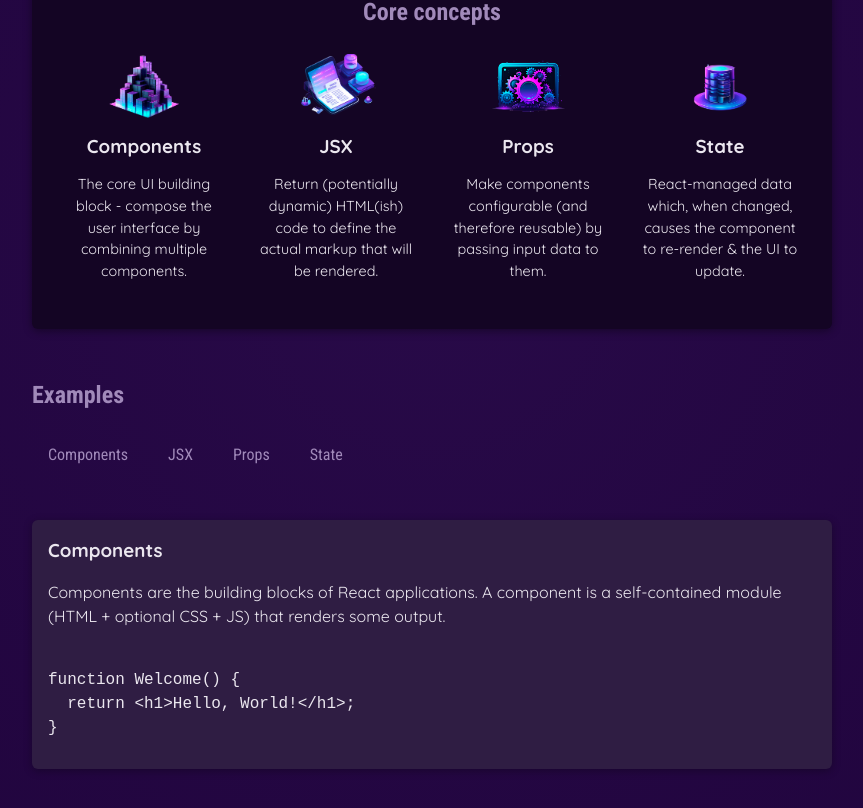
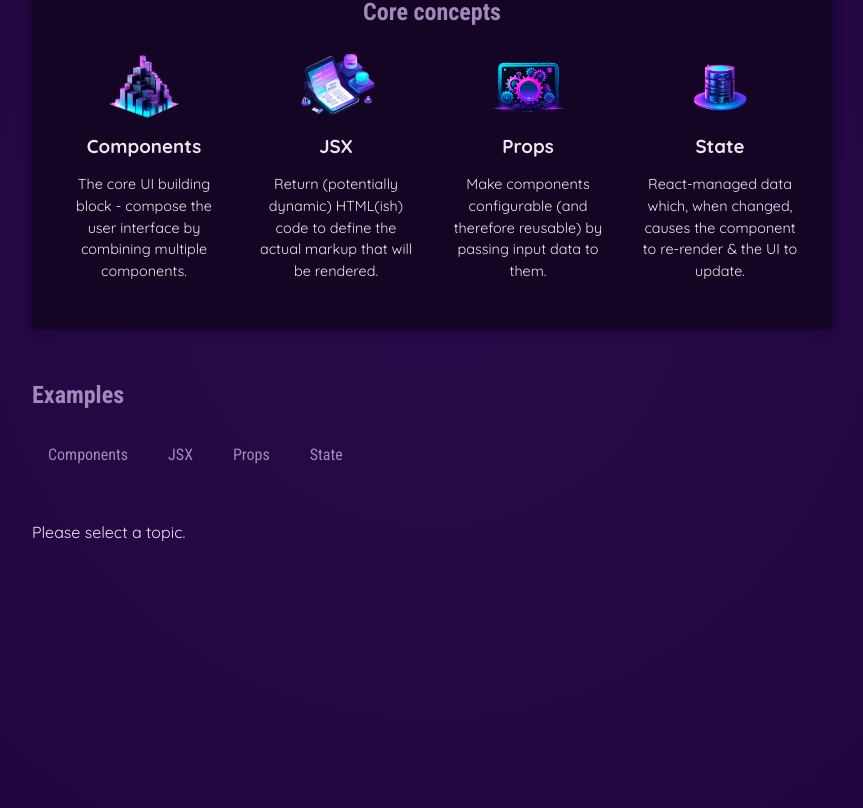
Before and after one commit to ibeneliz/react-project-1, a React (Vite) app: page / in a window 1280 px wide. Shown: the part 370-1178 px from the top of the page, without its empty margins (208-1071 px from the left). Built offline with nearby package versions, Linux system fonts and the light colour scheme.

Commit message:
Outputting list data dynamically

```diff
--- a/src/App.jsx
+++ b/src/App.jsx
@@ -5,9 +5,9 @@
 import { useState } from 'react';
 
 function App() {
-  const [selectedTopic, setSelectedTopic] = useState('components');
+  const [selectedTopic, setSelectedTopic] = useState('');
 
-  function handleSelect(selectedButton){
+  function handleSelect(selectedButton) {
     setSelectedTopic(selectedButton);
   }
 
@@ -18,22 +18,24 @@
         <section id="core-concepts">
           <h2>Core concepts</h2>
           <ul>
-            <CoreConcept title={CORE_CONCEPTS[0].title} description={CORE_CONCEPTS[0].description} image={CORE_CONCEPTS[0].image} />
+            {CORE_CONCEPTS.map((item) => (<CoreConcept key={item.title} {...item} />))}
+            {/* <CoreConcept title={CORE_CONCEPTS[0].title} description={CORE_CONCEPTS[0].description} image={CORE_CONCEPTS[0].image} />
             <CoreConcept {...CORE_CONCEPTS[1]} />
             <CoreConcept {...CORE_CONCEPTS[2]} />
-            <CoreConcept {...CORE_CONCEPTS[3]} />
+            <CoreConcept {...CORE_CONCEPTS[3]} /> */}
           </ul>
         </section>
         <section id="examples">
           <h2>Examples</h2>
           <menu>
-          <TabButton onSelect={() => handleSelect('components')}>Components</TabButton>
-          <TabButton onSelect={() => handleSelect('jsx')}>JSX</TabButton>
-          <TabButton onSelect={() => handleSelect('props')}>Props</TabButton>
-          <TabButton onSelect={() => handleSelect('state')}>State</TabButton>
+            <TabButton isSelected={selectedTopic === 'components'} onSelect={() => handleSelect('components')}>Components</TabButton>
+            <TabButton isSelected={selectedTopic === 'jsx'} onSelect={() => handleSelect('jsx')}>JSX</TabButton>
+            <TabButton isSelected={selectedTopic === 'props'} onSelect={() => handleSelect('props')}>Props</TabButton>
+            <TabButton isSelected={selectedTopic === 'state'} onSelect={() => handleSelect('state')}>State</TabButton>
           </menu>
         </section>
-        <div id="tab-content">
+        {!selectedTopic && <p>Please select a topic.</p>}
+        {selectedTopic && <div id="tab-content">
           <h3>{EXAMPLES[selectedTopic].title}</h3>
           <p>{EXAMPLES[selectedTopic].description}</p>
           <pre>
@@ -41,7 +43,7 @@
               {EXAMPLES[selectedTopic].code}
             </code>
           </pre>
-        </div>
+        </div>}
       </main>
     </div>
   );
--- a/src/components/TabButton.jsx
+++ b/src/components/TabButton.jsx
@@ -1,5 +1,5 @@
-export default function TabButton({children, onSelect}) {
+export default function TabButton({children, onSelect, isSelected}) {
     return(
-        <li><button onClick={onSelect}>{children}</button></li>
+        <li><button className={isSelected? 'active' : undefined} onClick={onSelect}>{children}</button></li>
     );
 }
```
